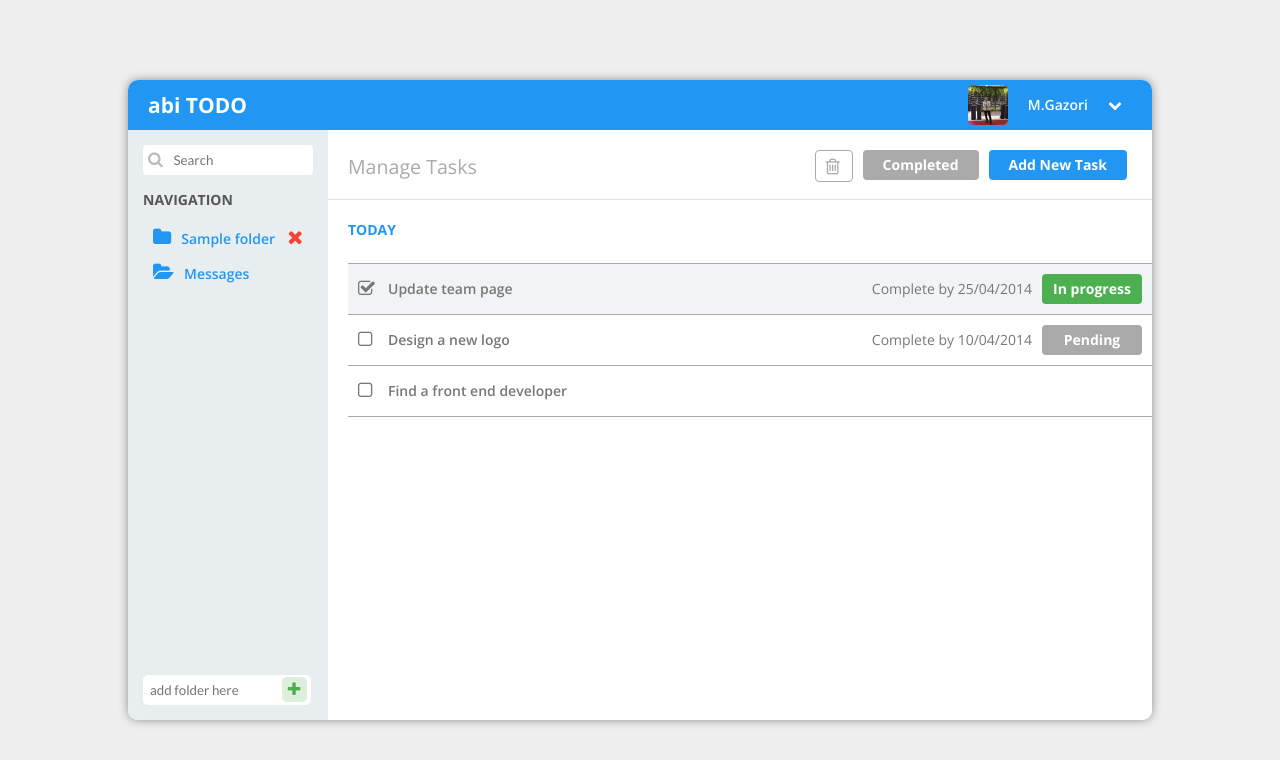
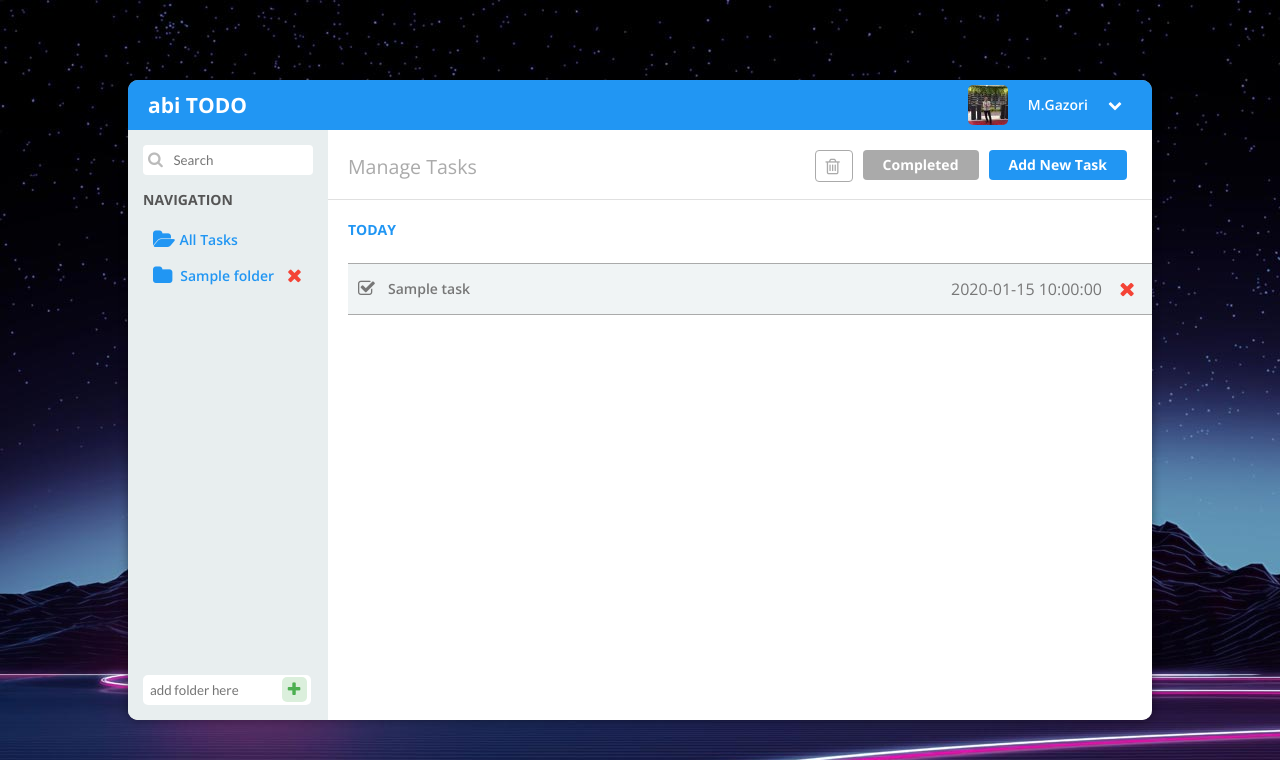
Before and after one commit to MGazori/abitodo, a PHP site: page /abitodo/ in a window 1280 px wide. Shown: the top 760 px of the page. Run offline with PHP 8.4, Linux system fonts and the light colour scheme; tables that the repository leaves empty or names only in its code hold one stand-in row (values such as "Sample post"); some libraries are stand-ins or nearby versions.

Commit message:
show-and-remove-task-feature-and-ajax-folder

```diff
--- a/assets/css/style.css
+++ b/assets/css/style.css
@@ -4,7 +4,7 @@
 
 @import url("https://cdnjs.cloudflare.com/ajax/libs/font-awesome/4.7.0/css/font-awesome.css");
 html {
-    /* background-image: url(../img/background.jpg); */
+    background-image: url(../img/background.jpg);
     background-color: #eee;
 }
 
@@ -379,3 +379,73 @@ button.addFolderbtn:hover {
 .addFolderbtn i {
     font-size: 16px;
 }
+
+span.task-created-at {
+    margin: 0 10px;
+    font-size: 16px;
+}
+
+button.removeTaskBtn {
+    width: 30px;
+    height: 30px;
+    color: #f44336;
+    font-size: 20px;
+    position: relative;
+    top: 2px;
+    margin-right: 10px;
+    background: no-repeat;
+    border: none;
+    cursor: pointer;
+}
+
+button.removeTaskBtn:before {
+    content: "\f00d";
+    font-family: 'FontAwesome';
+}
+
+button.removeFolderBtn {
+    color: #f44336;
+    font-size: 19px;
+    margin-right: 5px;
+    background: none;
+    border: none;
+    cursor: pointer;
+    float: right;
+}
+
+button.removeFolderBtn:before {
+    content: "\f00d";
+    font-family: 'FontAwesome';
+}
+
+span.folderTitle {
+    color: #2196F3;
+    padding-left: 5px;
+}
+
+li.folderRow:before {
+    content: "\f07b";
+    font-family: 'FontAwesome';
+    font-size: 20px;
+    color: #2196F3;
+    position: relative;
+    top: 2px;
+}
+
+li.folderRow.active:before {
+    content: "\f07c";
+    font-family: 'FontAwesome';
+    font-size: 20px;
+    color: #2196F3;
+    position: relative;
+    top: 2px;
+}
+
+.emptyTask {
+    position: absolute;
+    font-size: 25px;
+    color: #f44336;
+    background-color: rgb(244 67 54 / 0.1);
+    padding: 3px 15px;
+    border-radius: 5px;
+}
--- a/assets/js/script.js
+++ b/assets/js/script.js
@@ -39,15 +39,130 @@ $(document).ready(function() {
                     } else {
                         var addFolderID = response[0].id;
                         var addFoldername = response[0].name;
-                    var folderRow = "<li><a href='?folder_id=" + addFolderID + "'><i class='fa fa-folder'></i>" + addFoldername + "</a>" + "<a href='?delete_folder=" + addFolderID + "'><i class='fa fa-times removeFolderBtn'></i></a></li>";
-                    $("#foldersList").append(folderRow)
+                        var folderRow = "<li class='folderRow' data-folder-id='" + addFolderID + "'><span class='folderTitle' data-folder-id='" + addFolderID + "'>" + addFoldername + "</span><button class='removeFolderBtn' data-folder-id='" + addFolderID + "'></button></li>";
+                        $("#foldersList").append(folderRow);
                         Toast.fire({
                             icon: 'success',
-                        title: 'Folder Added! 😊',
+                            title: inputAddFolder.val() + ' Folder Added! 😊',
                         })
                         inputAddFolder.val('');
+                        removeFolderFunc();
+                        selectTaskFolderFunc();
                     }
                 }
             })
         })
+        //ajax delete folder
+    function removeFolderFunc() {
+        $('.removeFolderBtn').click(function() {
+            var folderId = $(this).attr('data-folder-id');
+            var folderTitle = $('span.folderTitle[data-folder-id=' + folderId + ']').html();
+            Swal.fire({
+                title: 'Are you sure?',
+                text: "Do you want to delete " + folderTitle + " Folder",
+                icon: 'warning',
+                showCancelButton: true,
+                confirmButtonColor: '#3085d6',
+                cancelButtonColor: '#d33',
+                confirmButtonText: 'Yes, delete it!'
+            }).then((result) => {
+                if (result.isConfirmed) {
+                    $.ajax({
+                        url: "process/ajaxHandler.php",
+                        method: "POST",
+                        dataType: "JSON",
+                        data: {
+                            action: "deleteFolder",
+                            deleteFolderId: folderId
+                        },
+                        success: function(response) {
+                            if (response == 1) {
+                                Toast.fire({
+                                    icon: 'success',
+                                    title: folderTitle + ' Folder Deleted! 😊',
                                 })
+                                $('.folderRow[data-folder-id=' + folderId + ']').remove();
+                                $('li.folderRow[data-folder-id="all"]').click();
+                            } else {
+                                Toast.fire({
+                                    icon: 'error',
+                                    title: 'error:',
+                                    text: response.description,
+                                })
+                            }
+                        }
+                    })
+                }
+            })
+        })
+    }
+    removeFolderFunc();
+    //select task Folder
+    function selectTaskFolderFunc() {
+        $('li.folderRow').click(function() {
+            var folderId = $(this).attr('data-folder-id');
+            $('.folderRow').removeClass('active');
+            $(this).addClass("active");
+            $.ajax({
+                url: "process/ajaxHandler.php",
+                method: "POST",
+                data: {
+                    action: "selectFolder",
+                    folderSelectedId: folderId
+                },
+                success: function(response) {
+                    if (response.length > 0) {
+                        $("#taskList").html(response);
+                        removeTaskFunc()
+                    } else {
+                        $("#taskList").html('<div class="emptyTask">No Task Here!</div>');
+                    }
+                }
+            })
+        })
+    }
+    selectTaskFolderFunc();
+    //ajax delete task
+    function removeTaskFunc() {
+        $('.removeTaskBtn').click(function() {
+            var taskId = $(this).attr('data-task-id');
+            Swal.fire({
+                title: 'Are you sure?',
+                text: "You won't be able to revert this!",
+                icon: 'warning',
+                showCancelButton: true,
+                confirmButtonColor: '#3085d6',
+                cancelButtonColor: '#d33',
+                confirmButtonText: 'Yes, delete it!'
+            }).then((result) => {
+                if (result.isConfirmed) {
+                    $.ajax({
+                        url: "process/ajaxHandler.php",
+                        method: "POST",
+                        dataType: "JSON",
+                        data: {
+                            action: "deleteTask",
+                            deleteTaskId: taskId
+                        },
+                        success: function(response) {
+                            if (response == 1) {
+                                Toast.fire({
+                                    icon: 'success',
+                                    title: 'Task Deleted! 😊',
+                                })
+                                $('.taskRow[data-task-id=' + taskId + ']').remove();
+                            } else {
+                                Toast.fire({
+                                    icon: 'error',
+                                    title: 'error:',
+                                    text: response.description,
+                                })
+                            }
+                        }
+                    })
+                }
+            })
+        })
+    }
+    removeTaskFunc();
+})
--- a/index.php
+++ b/index.php
@@ -1,10 +1,8 @@
 <?php
 include "bootstrap/init.php";
-//check delete_foder get method request
-if (isset($_GET['delete_folder']) && is_numeric($_GET['delete_folder'])) {
-    $deleteCount = deleteFolders($_GET['delete_folder']);
-    // echo "$deleteCount folders deleted";
-}
+// get all folders
 $folders = getFolders();
+// get all tasks
+$tasks = getTasks();
 // var_dump($folders);
 include "tpl/index-tpl.php";
--- a/libs/helpers.php
+++ b/libs/helpers.php
@@ -1,4 +1,4 @@
-<?php defined('BASE_PATH') OR die("Permision Denied!");
+<?php defined('BASE_PATH') or die("Permision Denied!");
 
 //define function for error die page
 function diePage($msg)
@@ -16,3 +16,10 @@ function isAjaxRequest()
         return false;
     }
 }
+//beadufull var_dump
+function dd($data)
+{
+    echo "<pre style='color: #455A64;font-size: 18px;position:relative;background-color:#ffffff;border-radius:10px;z-index: 999;margin: 10px;padding: 20px;border-left: 5px solid #2196F3;'>";
+    var_dump($data);
+    echo "</pre>";
+}
--- a/libs/lib-tasks.php
+++ b/libs/lib-tasks.php
@@ -27,7 +27,7 @@ function deleteFolders($data)
     global $pdo;
     $sql = "DELETE FROM folders where id = :folderID";
     $stmt = $pdo->prepare($sql);
-    $stmt->execute(["folderID" => $data]);
+    $stmt->execute([":folderID" => $data]);
     return $stmt->rowCount();
 }
 // define function for return information added folder
@@ -41,3 +41,44 @@ function addNewFolderRow($lastInsertFolderId)
     $records = $stmt->fetchAll(PDO::FETCH_OBJ);
     return $records;
 }
+// define function for get tasks list
+function getTasks($data = null)
+{
+    global $pdo;
+    if (!is_null($data) && $data !== "all") {
+        $folderId = "AND folder_id = $data";
+    } else {
+        $folderId = "";
+    }
+    $userId = getCurrentUserID();
+    $sql = "SELECT * FROM tasks WHERE user_id = $userId $folderId";
+    $stmt = $pdo->prepare($sql);
+    $stmt->execute();
+    $records = $stmt->fetchAll(PDO::FETCH_OBJ);
+    return $records;
+}
+// define function for remove folder
+
+function deleteTasks($data)
+{
+    global $pdo;
+    $sql = "DELETE FROM tasks where id = :taskID";
+    $stmt = $pdo->prepare($sql);
+    $stmt->execute([":taskID" => $data]);
+    return $stmt->rowCount();
+}
+
+//define function for filter task by folder
+function filterTasksByFolder($data)
+{
+    $tasks = getTasks($data);
+    foreach ($tasks as $task) { ?>
+        <li data-task-id="<?= $task->id ?>" <?= ($task->is_done) ? "class='checked taskRow'" : "class='taskRow'" ?>><i class="fa <?= ($task->is_done) ? "fa-check-square-o" : 'fa-square-o' ?>"></i><span><?= $task->title ?></span>
+            <div class="info">
+                <span class="task-created-at"><?= $task->created_at ?></span>
+                <button class="removeTaskBtn" data-task-id="<?= $task->id ?>"></button>
+            </div>
+        </li>
+<?php
+    }
+}
--- a/tpl/index-tpl.php
+++ b/tpl/index-tpl.php
@@ -27,14 +27,14 @@
         <div class="menu">
           <div class="title">Navigation</div>
           <ul id="foldersList">
-            <!-- show users folder -->
+            <li class="folderRow active" data-folder-id="all"><span class="folderTitle">All Tasks</span></li>
+            <!-- show user folder -->
             <?php foreach ($folders as $folder) : ?>
-              <li>
-                <a href="?folder_id=<?= $folder->id ?>"><i class="fa fa-folder"></i><?= $folder->name ?></a>
-                <a href="?delete_folder=<?= $folder->id ?>"><i class="fa fa-times removeFolderBtn"></i></a>
+              <li class="folderRow" data-folder-id="<?= $folder->id ?>">
+                <span class="folderTitle" data-folder-id="<?= $folder->id ?>"><?= $folder->name ?></span>
+                <button class="removeFolderBtn" data-folder-id="<?= $folder->id ?>"></button>
               </li>
             <?php endforeach; ?>
-            <li class="active"> <i class="fa fa-folder-open"></i>Messages</li>
           </ul>
         </div>
         <div class="addFolderBox">
@@ -58,29 +58,18 @@
         <div class="content">
           <div class="list">
             <div class="title">Today</div>
-            <ul>
-              <li class="checked"><i class="fa fa-check-square-o"></i><span>Update team page</span>
-                <div class="info">
-                  <div class="button green">In progress</div><span>Complete by 25/04/2014</span>
-                </div>
-              </li>
-              <li><i class="fa fa-square-o"></i><span>Design a new logo</span>
-                <div class="info">
-                  <div class="button">Pending</div><span>Complete by 10/04/2014</span>
-                </div>
-              </li>
-              <li><i class="fa fa-square-o"></i><span>Find a front end developer</span>
-                <div class="info"></div>
-              </li>
+            <ul id="taskList">
+              <!-- show user tasks -->
+              <?php foreach ($tasks as $task) : ?>
+                <li data-task-id="<?= $task->id ?>" <?= ($task->is_done) ? "class='checked taskRow'" : "class='taskRow'" ?>><i class="fa <?= ($task->is_done) ? "fa-check-square-o" : 'fa-square-o' ?>"></i><span><?= $task->title ?></span>
+                  <div class="info">
+                    <span class="task-created-at"><?= $task->created_at ?></span>
+                    <button class="removeTaskBtn" data-task-id="<?= $task->id ?>"></button>
+                  </div>
+                </li>
+              <?php endforeach; ?>
             </ul>
           </div>
-          <!-- <div class="list">
-            <div class="title">Tomorrow</div>
-            <ul>
-              <li><i class="fa fa-square-o"></i><span>Find front end developer</span>
-                <div class="info"></div>
-              </li>
-            </ul> -->
         </div>
       </div>
     </div>
```
Also changed, not shown: process/ajaxHandler.php (+33 -0 lines). Lines whose indentation alone changed are shown as unchanged.
